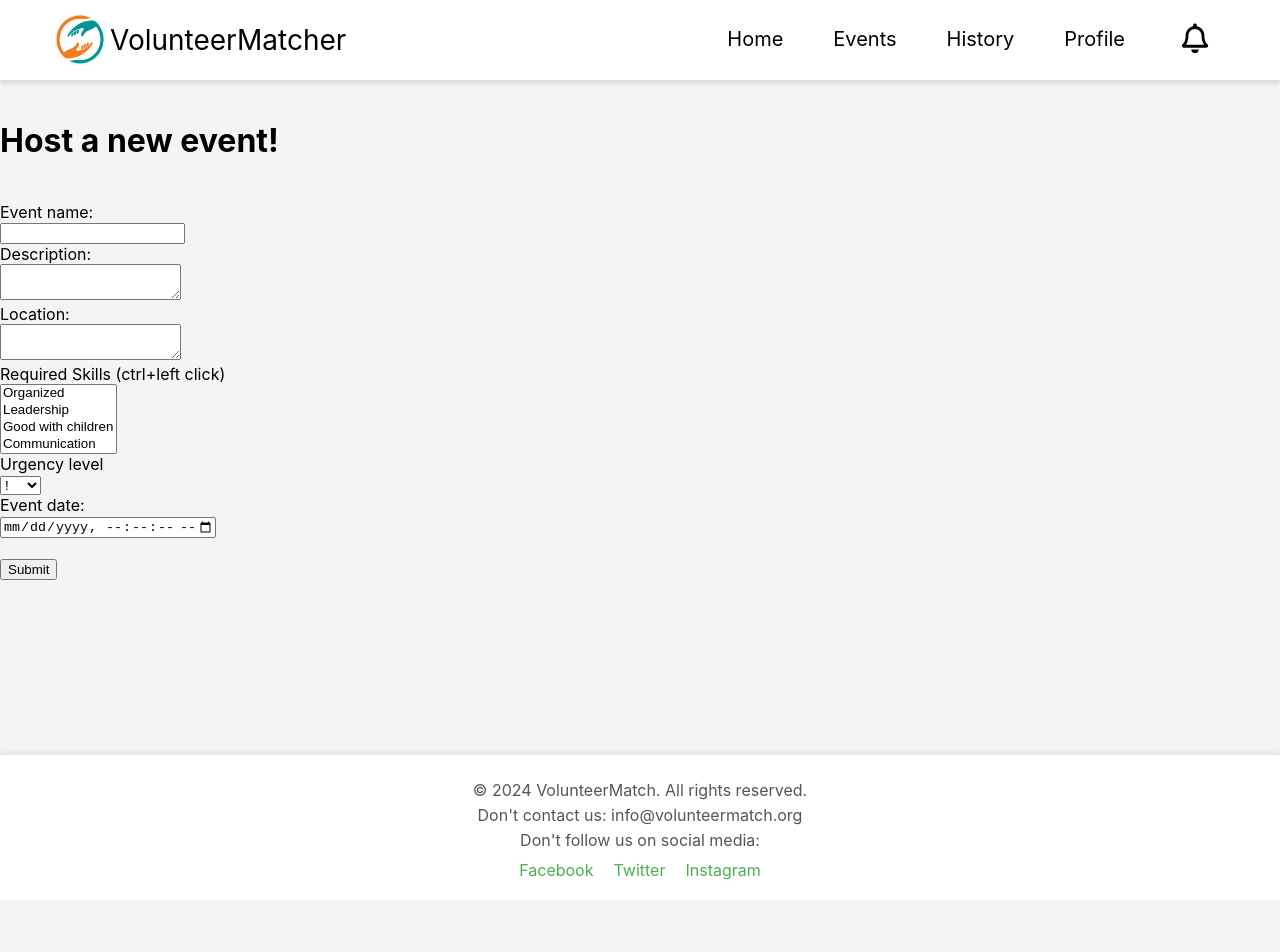
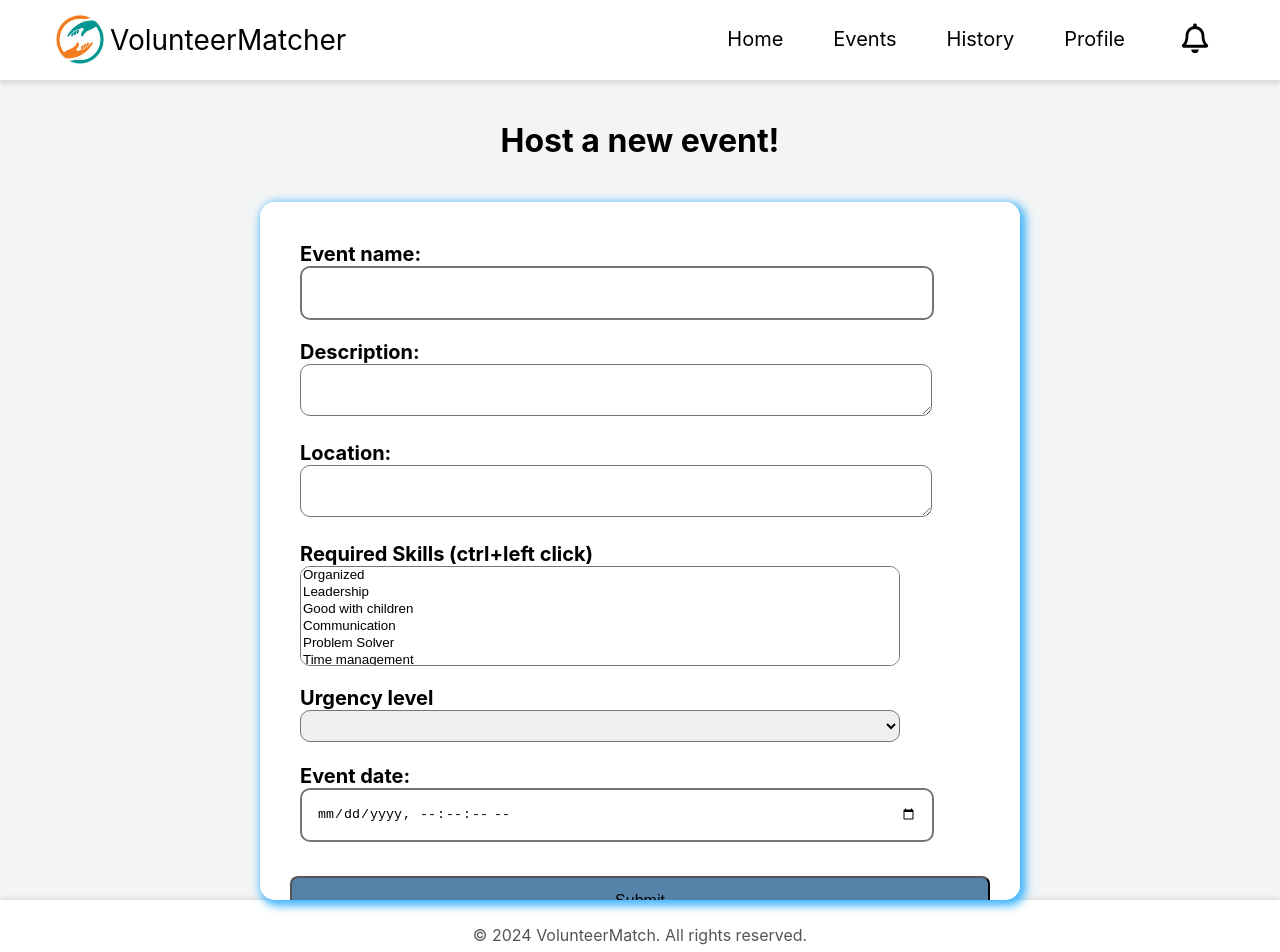
Before and after one commit to Ryan-Gunawan/COSC-4353, a React (Vite) app in the folder frontend/: page /newevent in a window 1280 px wide. Shown: the top 952 px of the page. Before the commit the page ends 900 px from the top, so only its background shows below. Built offline with nearby package versions, Linux system fonts and the light colour scheme.

Commit message:
Fixed the styling on New Event page, moved related files into NewEvent folder

```diff
--- a/frontend/src/main.jsx
+++ b/frontend/src/main.jsx
@@ -8,7 +8,7 @@ import './index.css'
 import LoginRegisterPage from './routes/LoginRegisterPage.jsx';
 import HomePage from './routes/HomePage/HomePage.jsx';
 import EventPage from './routes/EventPage.jsx';
-import NewEvent from './routes/NewEvent.jsx';
+import NewEvent from './routes/NewEvent/NewEvent.jsx';
 import EventList from './routes/EventList.jsx';
 import EventMatch from './routes/EventMatch.jsx';
 import NotificationsPage from './routes/NotificationsPage/NotificationsPage.jsx';
--- a/frontend/src/routes/NewEvent.jsx
+++ /dev/null
@@ -1,51 +0,0 @@
-import Footer from "../components/Footer/Footer"
-import Navbar from "../components/Navbar/Navbar"
-
-function NewEvent() {
-  return (
-    <>
-      <Navbar />
-      <div className="page-container">
-        <header><h1>Host a new event!</h1></header><br></br>
-        <main className="main-content">
-          <form>
-            <label htmlFor="name">Event name:</label><br></br>
-            <input type="text" id="name" name="name"></input><br></br>
-            <label htmlFor="description">Description:</label><br></br>
-            <textarea id="description" name="description"></textarea><br></br>
-            <label htmlFor="location">Location:</label><br></br>
-            <textarea id="location" name="location"></textarea><br></br>
-            <label htmlFor="skills">Required Skills (ctrl+left click)</label><br></br>
-            <select name="skills" id="skills" multiple>
-              <option value="organized">Organized</option>
-              <option value="leadership">Leadership</option>
-              <option value="goodwithchildren">Good with children</option>
-              <option value="communication">Communication</option>
-              <option value="problemsolver">Problem Solver</option>
-              <option value="timemanagement">Time management</option>
-              <option value="adaptability">Adaptability</option>
-              <option value="teamwork">Teamwork</option>
-              <option value="creativity">Creativity</option>
-            </select><br></br>
-            <label htmlFor="urgency">Urgency level</label><br></br>
-            <select name="urgency" id="urgency">
-              <option value="1">!</option>
-              <option value="2">!!!</option>
-              <option value="3">!!!!!</option>
-            </select><br></br>
-            <label htmlFor="date">Event date:</label><br></br>
-            <input type="datetime-local"
-              id="Test_DatetimeLocal"
-              min="2015-01-01T00:00"
-              max="2025-12-31T23:59"
-              step="1"></input><br></br><br></br>
-            <input type="submit" value="Submit" />
-          </form>
-        </main>
-        <Footer />
-      </div>
-    </>
-  )
-}
-
-export default NewEvent
--- /dev/null
+++ b/frontend/src/routes/NewEvent/NewEvent.jsx
@@ -0,0 +1,71 @@
+import Navbar from "../../components/Navbar/Navbar"
+import Footer from "../../components/Footer/Footer"
+import "./newevent.css"
+
+function NewEvent() {
+  return (
+    <>
+      <Navbar />
+      <div className="neweventpage">
+        <header><h1>Host a new event!</h1></header><br></br>
+        <main className="centered-square">
+          <form>
+            <div className="pad-10">
+              <label htmlFor="name">Event name:</label><br></br>
+              <input className="inputbox" type="text" id="name" name="name"></input><br></br>
+            </div>
+
+            <div className="pad-10">
+              <label htmlFor="description">Description:</label><br></br>
+              <textarea className="inputbox" id="description" name="description"></textarea><br></br>
+            </div>
+
+            <div className="pad-10">
+              <label htmlFor="location">Location:</label><br></br>
+              <textarea className="inputbox" id="location" name="location"></textarea><br></br>
+            </div>
+
+            <div className="pad-10">
+              <label htmlFor="skills">Required Skills (ctrl+left click)</label><br></br>
+              <select className="selectbox" name="skills" id="skills" multiple>
+                <option value="organized">Organized</option>
+                <option value="leadership">Leadership</option>
+                <option value="goodwithchildren">Good with children</option>
+                <option value="communication">Communication</option>
+                <option value="problemsolver">Problem Solver</option>
+                <option value="timemanagement">Time management</option>
+                <option value="adaptability">Adaptability</option>
+                <option value="teamwork">Teamwork</option>
+                <option value="creativity">Creativity</option>
+              </select><br></br>
+            </div>
+
+            <div className="pad-10">
+              <label htmlFor="urgency">Urgency level</label><br></br>
+              <select className="inputbox" name="urgency" id="urgency">
+                <option value="1">!</option>
+                <option value="2">!!!</option>
+                <option value="3">!!!!!</option>
+              </select><br></br>
+            </div>
+
+            <div className="pad-10">
+              <label htmlFor="date">Event date:</label><br></br>
+              <input className="inputbox" type="datetime-local"
+                id="Test_DatetimeLocal"
+                min="2015-01-01T00:00"
+                max="2025-12-31T23:59"
+                step="1"></input><br></br><br></br>
+            </div>
+
+            <input className="submit-button" type="submit" value="Submit" />
+            <br></br>
+          </form>
+        </main>
+      </div>
+      <Footer />
+    </>
+  )
+}
+
+export default NewEvent
--- /dev/null
+++ b/frontend/src/routes/NewEvent/newevent.css
@@ -0,0 +1,50 @@
+.neweventpage{
+    display:flex;
+    flex-direction: column;
+    justify-content: center;
+    align-items: center;
+    height: 100vh;
+}
+
+.centered-square{
+    display: flex;
+    max-height: 80vh;
+    overflow-y: auto;
+    width: 700px;
+    border-radius: 15px;
+    box-shadow: 3px 3px 8px 3px #45b6fe;
+    background-color: white;
+    padding: 30px;
+    font-weight: bold;
+    font-size: 20px;
+    padding-bottom: 100px;
+}
+
+.pad-10{
+    padding: 10px;
+}
+
+.inputbox{
+    border-radius: 10px;
+    padding: 15px;
+    width: 600px;
+    height: 20px;
+    border-style: solid;
+}
+
+.selectbox{
+    border-radius: 10px;
+    width: 600px;
+    height: 100px;
+    border-style: solid;
+}
+
+.submit-button{
+    display: flex;
+    overflow-y: auto;
+    background-color:#0d4f85b4;
+    font-size: 16px;
+    padding: 14px 40px;
+    border-radius: 8px;
+    width: 700px;
+}
```
Also changed, not shown: 1 other file (tests, documents, lock files or other folders).
